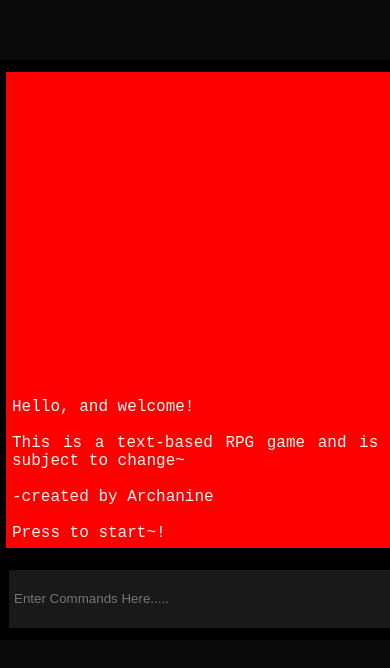
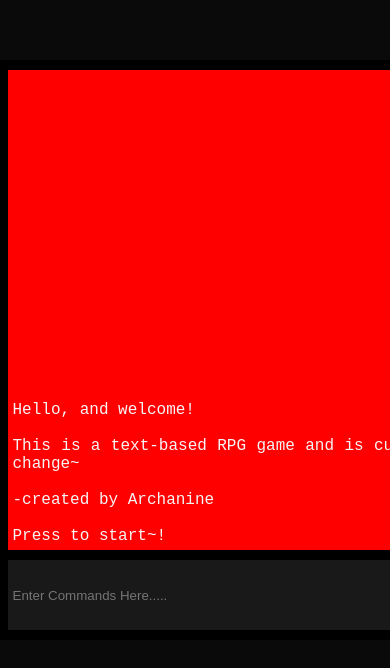
Before and after one commit to atcriteria/text-rpg, a website: page index.html in a window 390 px wide. Shown: the top 668 px of the page. Drawn offline with Linux system fonts and the light colour scheme; files whose address does not match are found by name.

Commit message:
bit of a visual shift, transitioned from % responsiveness to flat pixels. This is going to be a desktop-only experience. I dont care about mobile

```diff
--- a/style.css
+++ b/style.css
@@ -1,3 +1,15 @@
+/* Apply border-box globally */
+/*
+    Per ChatGPT, the default functionality of CSS is content-box, which
+    is what increases the sizes of containers based on margin/padding.
+    To correct this, we use border-box, which makes it so the set width
+    and height include the padding, so it actually pushes the content in
+    without increases the size of the container. Incredibly 10/10
+*/
+*, *::before, *::after {
+    box-sizing: border-box;
+}
+
 html {
     margin: auto;
 }
@@ -30,15 +42,15 @@ h3, p {
 
 #game-output {
     font-family: 'Courier New', Courier, monospace;
-    width: 68%;
-    height: 80%;
+    width: 910px;
+    height: 480px;
     background-color: red;
     text-wrap: wrap;
     display: flex;
     flex-direction: column-reverse;
     overflow-y: auto;
     text-align: justify;
-    padding: .5% 1% .5% .5%;
+    padding: 5px 10px 5px 5px;
 }
 
 #game-output br {
@@ -46,10 +58,10 @@ h3, p {
 }
 
 #game-input {
-    margin-top: 1.8%;
+    margin-top: 10px;
     padding: 0;
-    width: 69%;
-    height: 10%;
+    width: 910px;
+    height: 70px;
     border: none;
     background-color: rgb(25, 25, 25);
     color: white;
@@ -59,8 +71,8 @@ h3, p {
 #game-commands {
     text-align: center;
     padding: .5%;
-    width: 27.5%;
-    height: 94.8%;
+    width: 260px;
+    height: 560px;
     background-color: rgb(12, 80, 80);
 }
 
```
